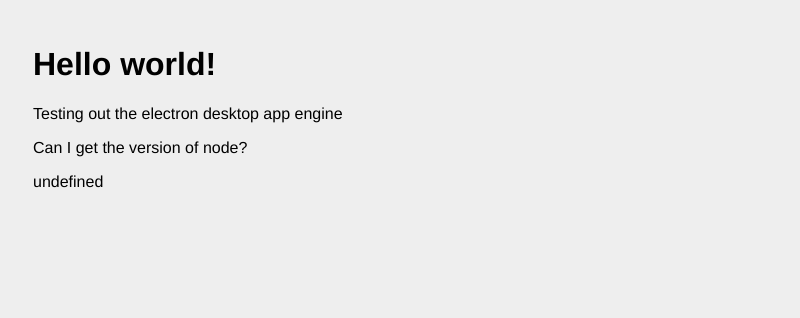
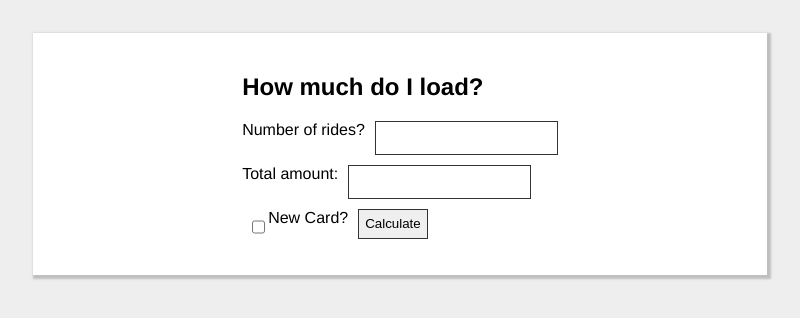
Before and after one commit to kiracp/electron-fare-calculator, an Electron app: page index.html in a window 800 px wide. Drawn offline with Linux system fonts and the light colour scheme.

Commit message:
form design

```diff
--- a/base.css
+++ b/base.css
@@ -7,3 +7,23 @@
 ::-webkit-scrollbar {
   width: 0 !important;
 }
+input {
+  height:30px;
+  box-shadow: none;
+  border: 1px solid #333;
+  margin-left:10px;
+}
+.container {
+  display:flex;
+  justify-content:center;
+  align-items:center;
+  max-width:800px;
+  background-color:#fff;
+  box-shadow: 2px 2px 2px 2px rgba(0, 0, 0, 0.2);
+  padding:20px;
+}
+.row {
+  display:flex;
+  flex-grow:1;
+  margin: 10px 0;
+}
--- a/index.html
+++ b/index.html
@@ -6,10 +6,22 @@
     <link rel="stylesheet" href="base.css">
   </head>
   <body>
-    <h1>Hello world!</h1>
-    <p>Testing out the electron desktop app engine</p>
-    <p>Can I get the version of node?</p>
-    <script>document.write(process.versions.node)</script>
+
+
+    <div class="container"><form>
+      <h2>How much do I load?</h2>
+      <div class="row">
+        Number of rides? <input type="number" min="1" step="1" name="numRides"/>
+      </div>
+      <div class="row">
+        Total amount: <input type="number" min="2.75" step="0.01" name="totalAmt" />
+      </div>
+      <div class="row">
+        <input type="checkbox" name="newCard"/> New Card?
+        <input type="submit" name="submit" value="Calculate" display="float:right"/>
+      </div>
+    </form></div>
+
   </body>
   <script>
     require('./renderer.js')
```
Also changed, not shown: calculate.js (added, +29 -0 lines).
